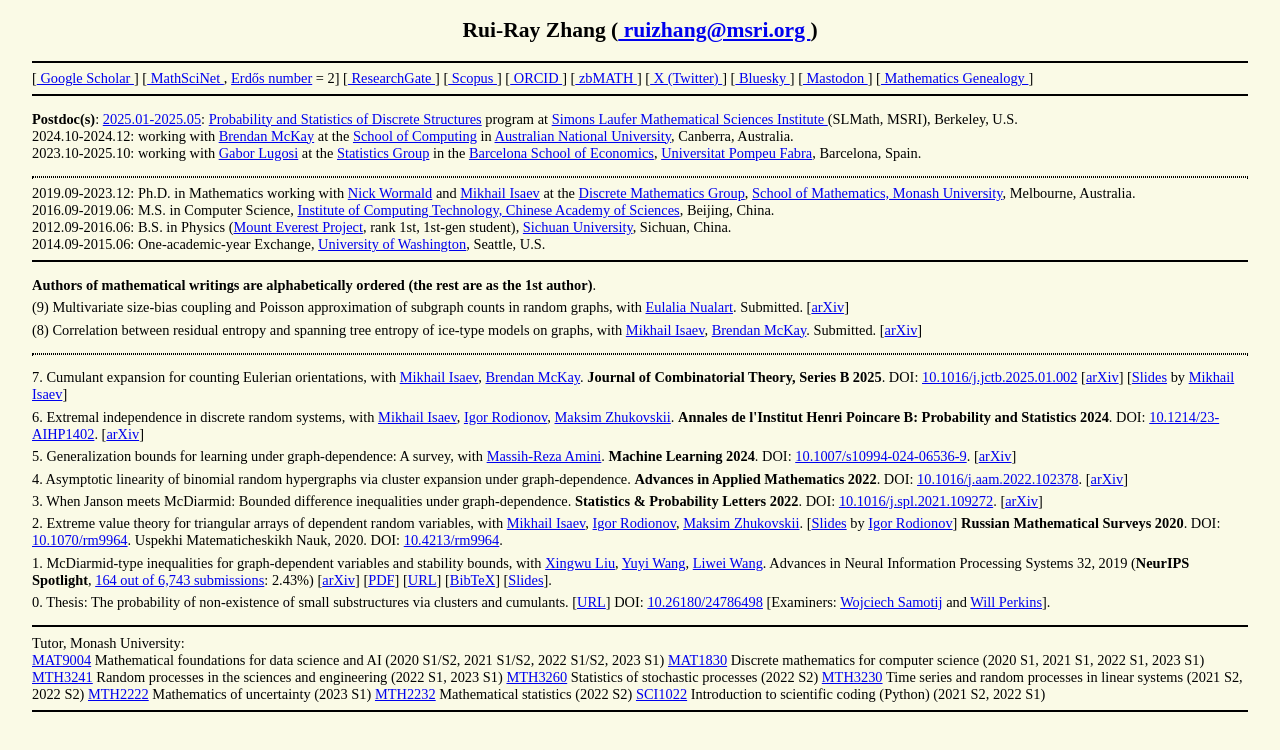
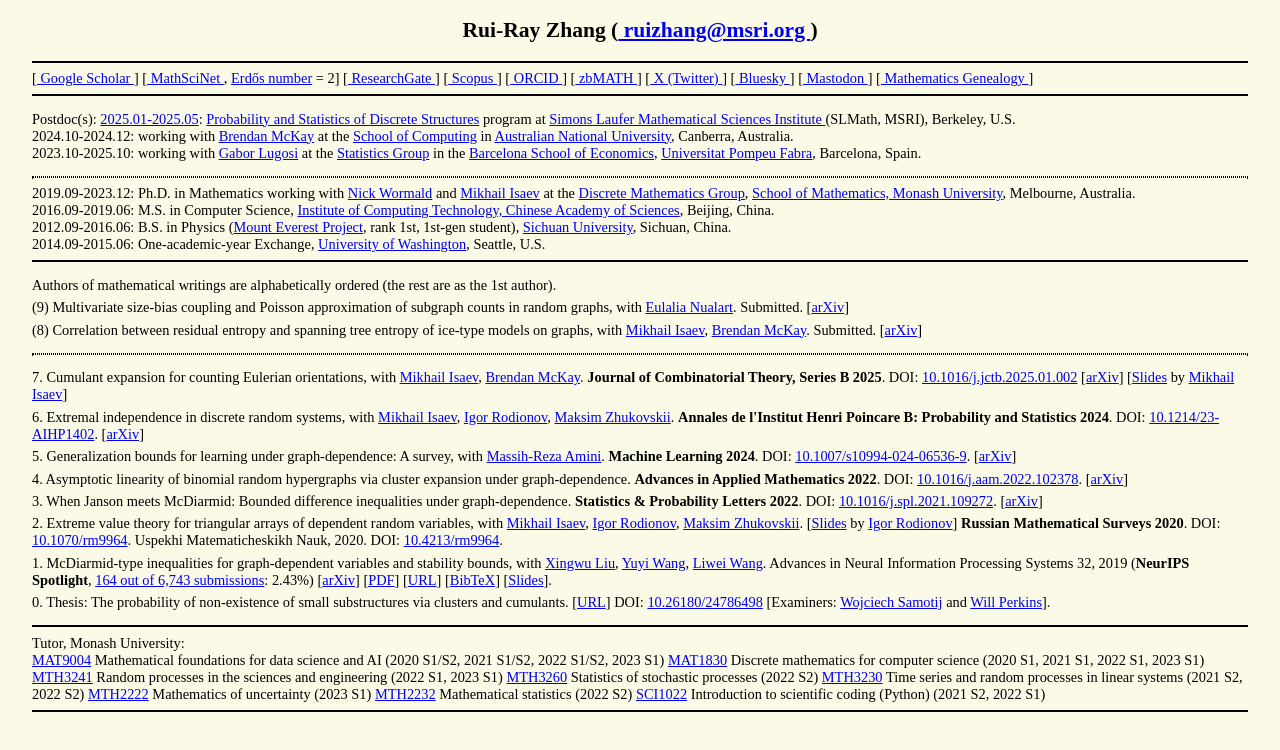
Before and after one commit to rui-ray-zhang/rui-ray-zhang.github.io, a plain HTML site: page index.html in a window 1280 px wide. Drawn offline with Linux system fonts and the light colour scheme.

Commit message:
Update index.html

```diff
--- a/index.html
+++ b/index.html
@@ -54,7 +54,7 @@ Mathematics Genealogy
 
 
 <hr style="border: 2px solid black;">
-<p><b>Postdoc(s)</b>:
+<p>Postdoc(s):
 <a class="hover" href="https://www.slmath.org/people/65529">2025.01-2025.05</a>:
 <a class="hover" href="https://www.slmath.org/programs/348">Probability and Statistics of Discrete Structures</a> program
 at <a class="hover" href="https://en.wikipedia.org/wiki/Simons_Laufer_Mathematical_Sciences_Institute">
@@ -115,7 +115,7 @@ Beijing, China.
 <hr style="border: 2px solid black;">
 
 <p>
-<b>Authors of mathematical writings are alphabetically ordered (the rest are as the 1st author)</b>.
+Authors of mathematical writings are alphabetically ordered (the rest are as the 1st author).
 </p>
 
 <p style="margin-top: -10px">
```
